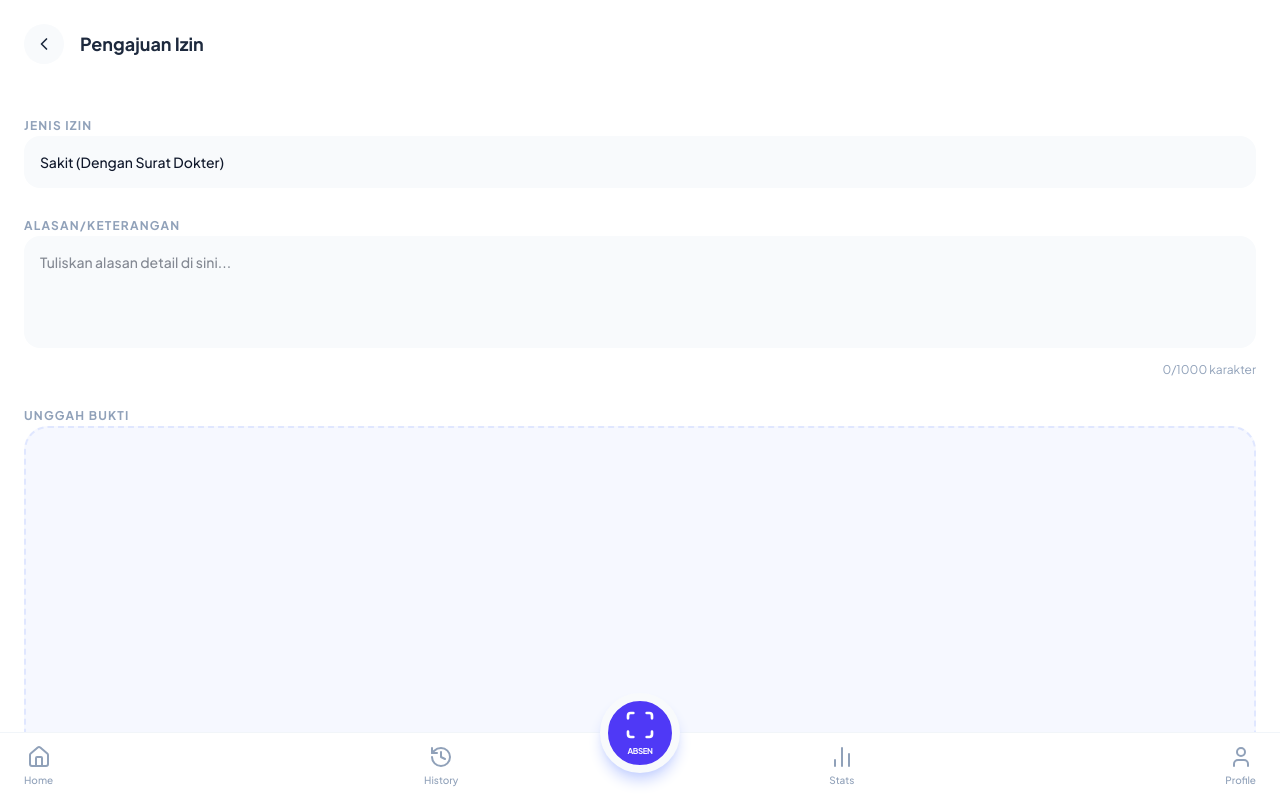
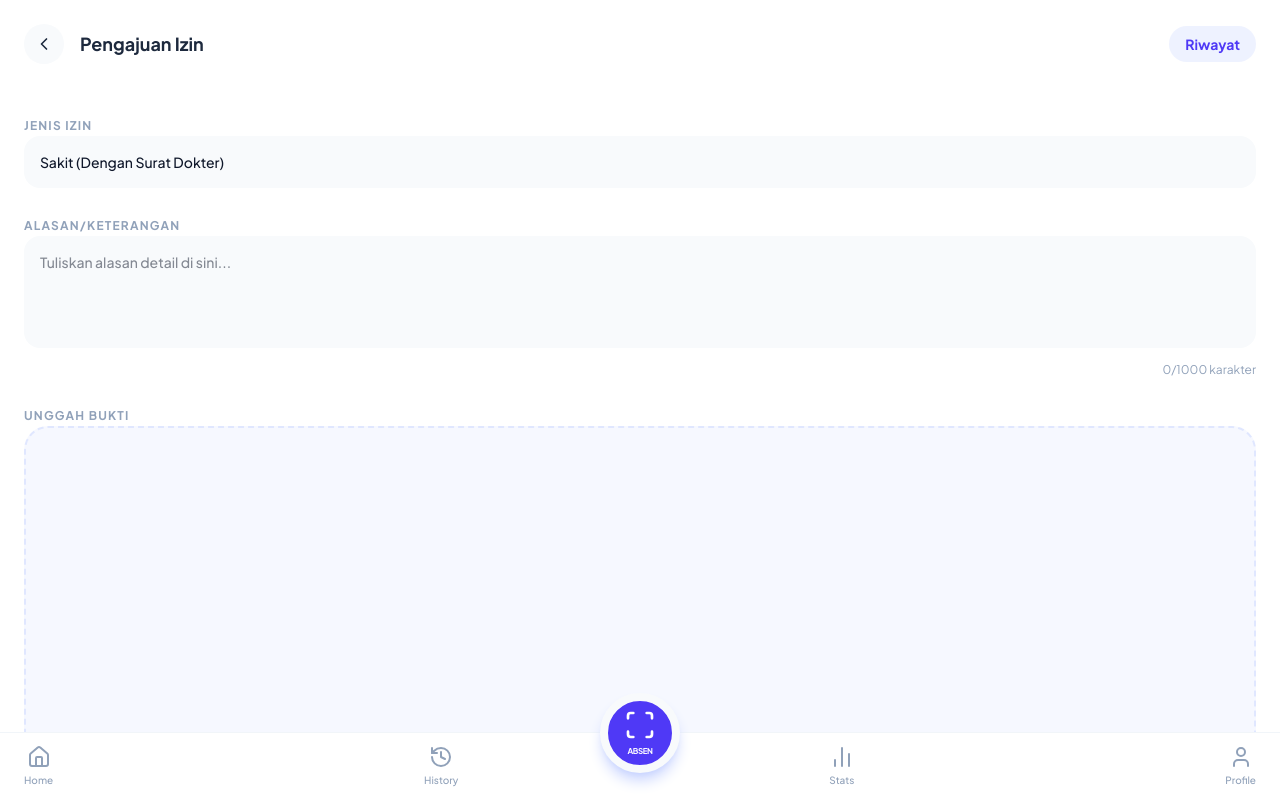
Before and after one commit to ahay0123/absensi-frontend, a Next.js app: page /izin in a window 1280 px wide. Shown: the top 798 px of the page. Built offline with nearby package versions, Linux system fonts and the light colour scheme; sample sign-in values are in the browser's storage.

Commit message:
feat: introduce a leave request submission page with form validation, file upload, and global styling.

```diff
--- a/src/app/globals.css
+++ b/src/app/globals.css
@@ -1,5 +1,5 @@
 @import "tailwindcss";
-
+@custom-variant dark (&:is(.dark *));
 @theme {
   --font-display: "Inter", sans-serif;
   /* Soft, accessible blue (Blue 600) */
--- a/src/app/izin/page.tsx
+++ b/src/app/izin/page.tsx
@@ -114,14 +114,22 @@ export default function IzinPage() {
         />
       )}
 
-      <div className="p-6 flex items-center gap-4 sticky top-0 bg-white z-10">
+      <div className="p-6 flex items-center justify-between sticky top-0 bg-white z-10">
+        <div className="flex items-center gap-4">
+          <Link
+            href="/"
+            className="w-10 h-10 rounded-full bg-slate-50 flex items-center justify-center active:scale-90 transition-all"
+          >
+            <ChevronLeft className="w-5 h-5 text-slate-800" />
+          </Link>
+          <h1 className="font-bold text-slate-800 text-lg">Pengajuan Izin</h1>
+        </div>
         <Link
-          href="/"
-          className="w-10 h-10 rounded-full bg-slate-50 flex items-center justify-center active:scale-90 transition-all"
+          href="/izin/riwayat"
+          className="text-sm font-bold text-indigo-600 hover:text-indigo-700 active:scale-95 transition-all px-4 py-2 bg-indigo-50 rounded-xl"
         >
-          <ChevronLeft className="w-5 h-5 text-slate-800" />
+          Riwayat
         </Link>
-        <h1 className="font-bold text-slate-800 text-lg">Pengajuan Izin</h1>
       </div>
 
       <form onSubmit={handleSubmit} className="p-6 space-y-6">
```
